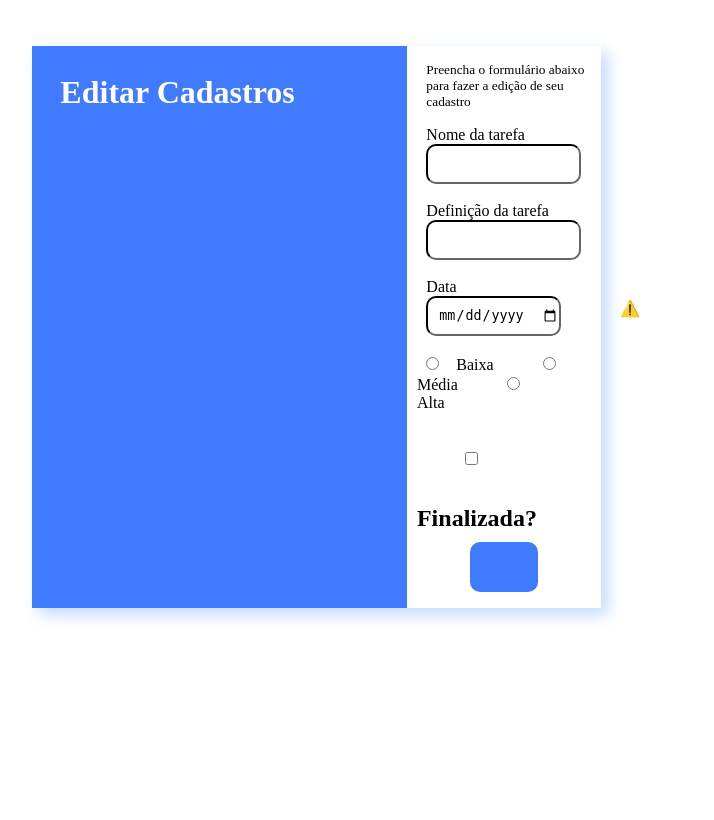
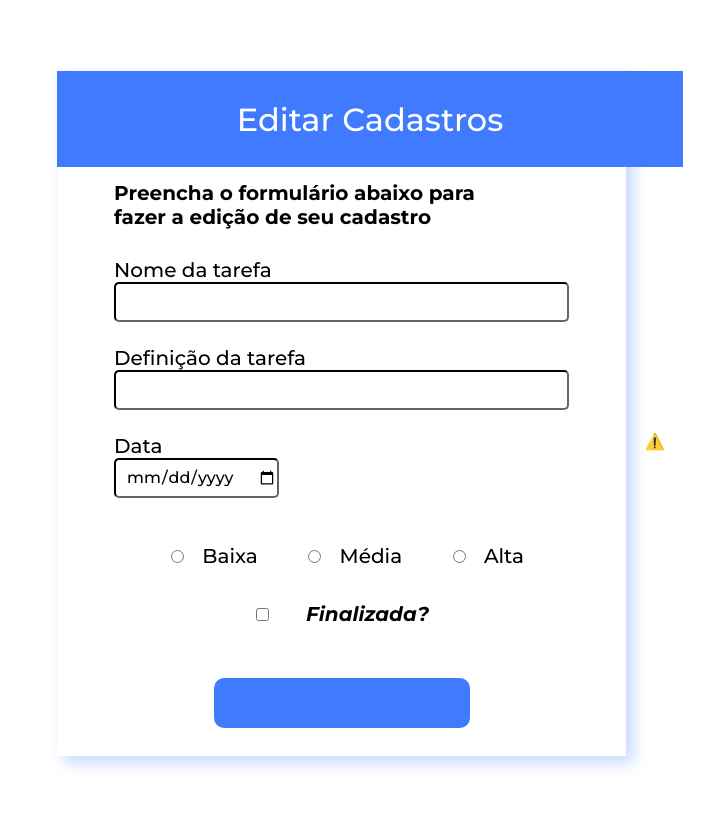
Before and after one commit to LuisLenzi/tasks, a PHP site: template App/views/formulario.phtml in a window 1280 px wide. Shown: the whole page, without its empty margins (14-728 px from the left). Before the commit the page ends 621 px from the top, so only its background shows below. Run offline with PHP 8.4, Linux system fonts and the light colour scheme; the template is opened without the code that fills it, so the values that code supplies are empty.

Commit message:
Incrementando Front-End

```diff
--- a/App/Models/Form.php
+++ b/App/Models/Form.php
@@ -31,7 +31,7 @@ class Form
 	private function isIndex($action)
 	{
 		$this->action = '/add';
-		$this->actionButton = 'save';
+		$this->actionButton = 'Salvar';
 		$this->actionButtonText = 'Salvar';
 
 		if($action != 'index') {
--- a/App/views/formulario.phtml
+++ b/App/views/formulario.phtml
@@ -1,17 +1,20 @@
 <style>
+    @import url('https://fonts.googleapis.com/css2?family=Montserrat:ital,wght@0,500;0,700;1,300;1,400;1,600;1,700&display=swap');
+
     .card {
-        margin-left: 3%;
-        margin-top: 3%;
-        margin-bottom: 3%;
+        margin-top: 5%;
+        margin-left: 5%;
+        margin-bottom: 5%;
         float: left;
         width: 45%;
-        display: flex;
         border-color: #111111;
         box-shadow: 7px 7px 15px #C4D9FF;
     }
 
     .card-header {
-        font: 700 2.0rem Montserrat;
+        display: flex;
+        justify-content: center;
+        font: 500 2.0rem Montserrat;
         width: 100%;
         padding: 5%;
         background-color: #407AFF;
@@ -19,13 +22,22 @@
     }
 
     .card-text {
+        font: 600 1.5rem Montserrat;
+        padding-right: 15%;
+        margin-right: 5%;
         margin-left: 10%;
+        margin-top: 2.5%;
+        margin-bottom: 5%;
+    }
+
+    .card-body {
+        font: 500 1.25rem Montserrat;
     }
 
     #nome .Nome {
         display: flex;
         width: 80%;
-        border-radius: 10px;
+        border-radius: 5px;
         height: 40px;
         margin-left: 10%;
         outline: 0;
@@ -50,7 +62,7 @@
     #nome .Definicao {
         margin-left: 10%;
         display: flex;
-        border-radius: 10px;
+        border-radius: 5px;
         width: 80%;
         height: 40px;
         padding-left: 10px;
@@ -59,9 +71,10 @@
     }
 
     #nome .Data {
+        font: 500 1.0rem Montserrat;
         margin-left: 10%;
         display: flex;
-        border-radius: 10px;
+        border-radius: 5px;
         height: 40px;
         padding-left: 10px;
         outline: 0;
@@ -69,29 +82,48 @@
     }
 
     #nome .PrioridadeLow {
-        margin-left: 10%;
+        display: inline;
+        justify-content: center;
+        align-items: center;
+        margin-top: 5%;
+        margin-left: 20%;
         cursor: pointer;
     }
 
     #nome .PrioridadeMedium {
+        display: inline;
+        justify-content: center;
+        align-items: center;
         cursor: pointer;
     }
 
     #nome .PrioridadeHigh {
+        display: inline;
+        justify-content: center;
+        align-items: center;
         cursor: pointer;
     }
 
     #nome .label-low {
+        display: inline;
+        justify-content: center;
+        align-items: center;
         padding-left: 10px;
         padding-right: 40px;
     }
 
     #nome .label-medium {
+        display: inline;
+        justify-content: center;
+        align-items: center;
         padding-left: 10px;
         padding-right: 40px;
     }
 
     #nome .label-high {
+        display: inline;
+        justify-content: center;
+        align-items: center;
         padding-left: 10px;
         padding-right: 40px;
     }
@@ -99,20 +131,20 @@
     #nome .Processo {
         align-items: center;
         justify-content: center;
-        margin-left: 30%;
+        display: inline;
+        margin-left: 35%;
         margin-top: 40px;
-        margin-bottom: 40px;
+        margin-bottom: 5%;
         cursor: pointer;
     }
 
     #nome .label-processo {
         align-items: center;
         justify-content: center;
-        margin-top: 10px;
-        padding-left: 10px;
-        padding-right: 20px;
-        font-weight: 40px;
-        font: 700 1.5rem Montserrat;
+        margin-top: 10%;
+        margin-left: 5%;
+        font: 700 1.25rem Montserrat;
+        font-style: italic;
     }
 
     #nome .save-button {
@@ -121,10 +153,11 @@
         align-items: center;
         background-color: #407AFF;
         color: white;
-        width: 35%;
-        margin-left: 32.5%;
+        width: 45%;
+        margin-left: 27.5%;
+        margin-bottom: 5%;
         height: 50px;
-        margin-top: 10px;
+        margin-top: 5%;
         border-radius: 10px;
         outline: 0;
         border: 0;
@@ -138,8 +171,9 @@
     }
 
     .animation {
+        margin-top: 12.5%;
         float: right;
-        margin-right: 3%;
+        margin-right: 5%;
     }
 
     #nome .text {
@@ -150,7 +184,7 @@
 <section>
     <div class="animation">
         <script src="https://unpkg.com/@lottiefiles/lottie-player@latest/dist/lottie-player.js"></script>
-        <lottie-player src="https://assets6.lottiefiles.com/packages/lf20_xRmNN8.json" background="transparent" speed="1" style="width: 600px; height: 600px;" loop autoplay></lottie-player>
+        <lottie-player src="https://assets9.lottiefiles.com/packages/lf20_sxrbhrtx.json" background="transparent" speed="1" style="width: 550px; height: 550px;" loop autoplay></lottie-player>
     </div>
     <div class="card">
         <div class="card-header">
--- a/App/views/layout.phtml
+++ b/App/views/layout.phtml
@@ -6,8 +6,8 @@
 	<meta name="description" content="Sistema Gerenciador de Tarefas">
 	<meta name="viewport" content="width=device-width, initial-scale=1, shrink-to-fit=no">
 	<link rel="stylesheet" href="https://stackpath.bootstrapcdn.com/bootstrap/4.5.2/css/bootstrap.min.css" integrity="sha384-JcKb8q3iqJ61gNV9KGb8thSsNjpSL0n8PARn9HuZOnIxN0hoP+VmmDGMN5t9UJ0Z" crossorigin="anonymous">
-	<link href="https://fonts.googleapis.com/css2?family=Montserrat:ital,wght@1,600&display=swap" rel="stylesheet">
-	<title>Gereciador</title>
+	<link href="https://fonts.googleapis.com/css2?family=Montserrat:ital,wght@0,500;0,700;1,300;1,400;1,600;1,700&display=swap" rel="stylesheet">
+	<title>Gerenciador</title>
 </head>
 
 <style>
@@ -21,7 +21,8 @@
 		padding: 2%;
 		background-color: #407AFF;
 		color: white;
-		font: 700 1.0rem Montserrat;
+		font: 600 1.5rem Montserrat;
+		font-style: italic;
 	}
 
 	.navbar .text {
@@ -75,7 +76,7 @@
 					</button>
 				</div>
 			<?php elseif ($this->view->result == 'DELETE_OK') : ?>
-				<div class="alert alert-sucess" role="alert">
+				<div class="alert alert-success" role="alert">
 					Tarefa deletada com sucesso!
 					<button type="button" class="close" data-dismiss="alert" aria-label="Close">
 						<span aria-hidden="true">&times;</span>
```
Also changed, not shown: App/Controllers/Index.php (+17 -7 lines), App/views/index/index.phtml (+76 -36 lines), 1 other file.
